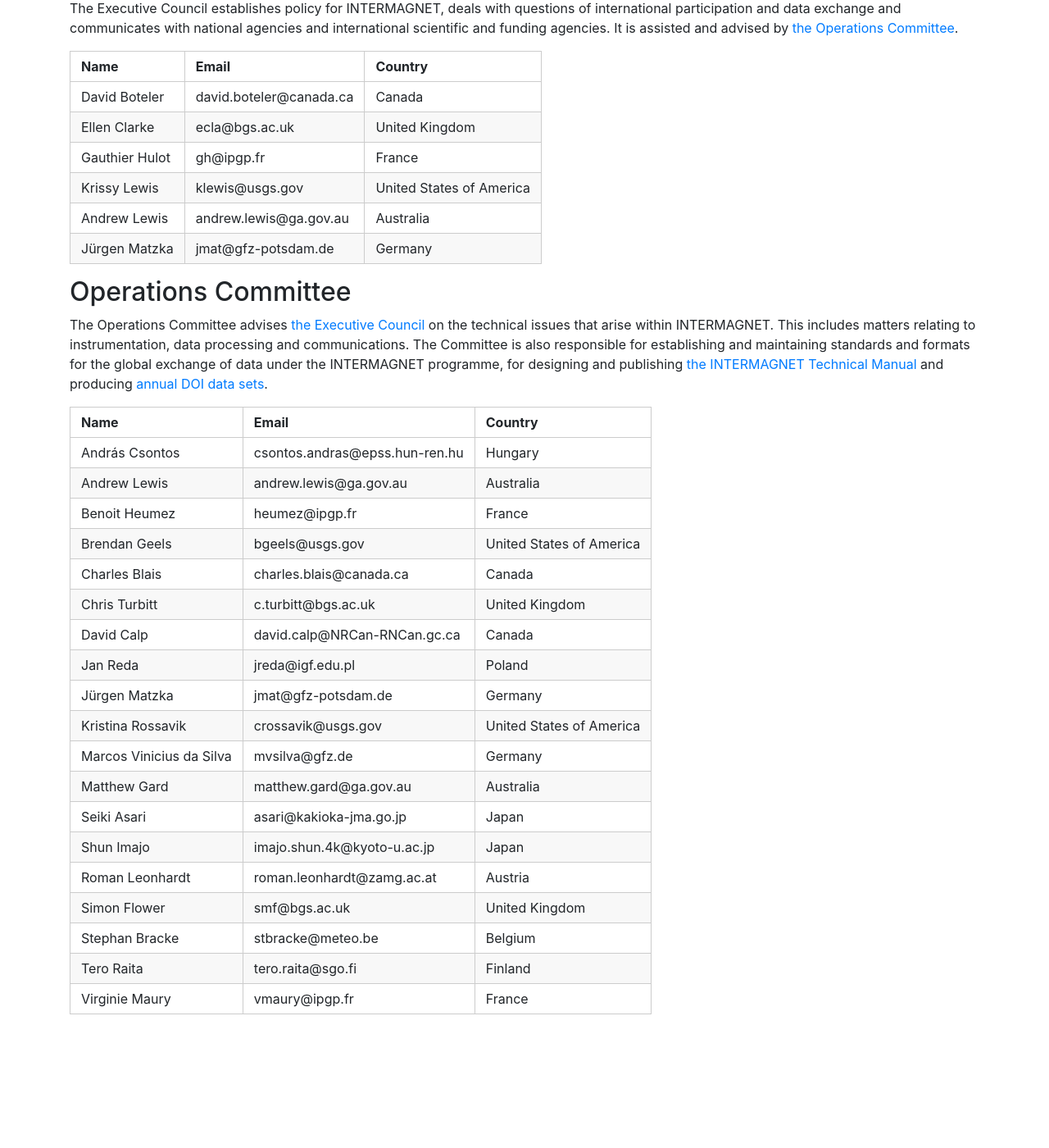
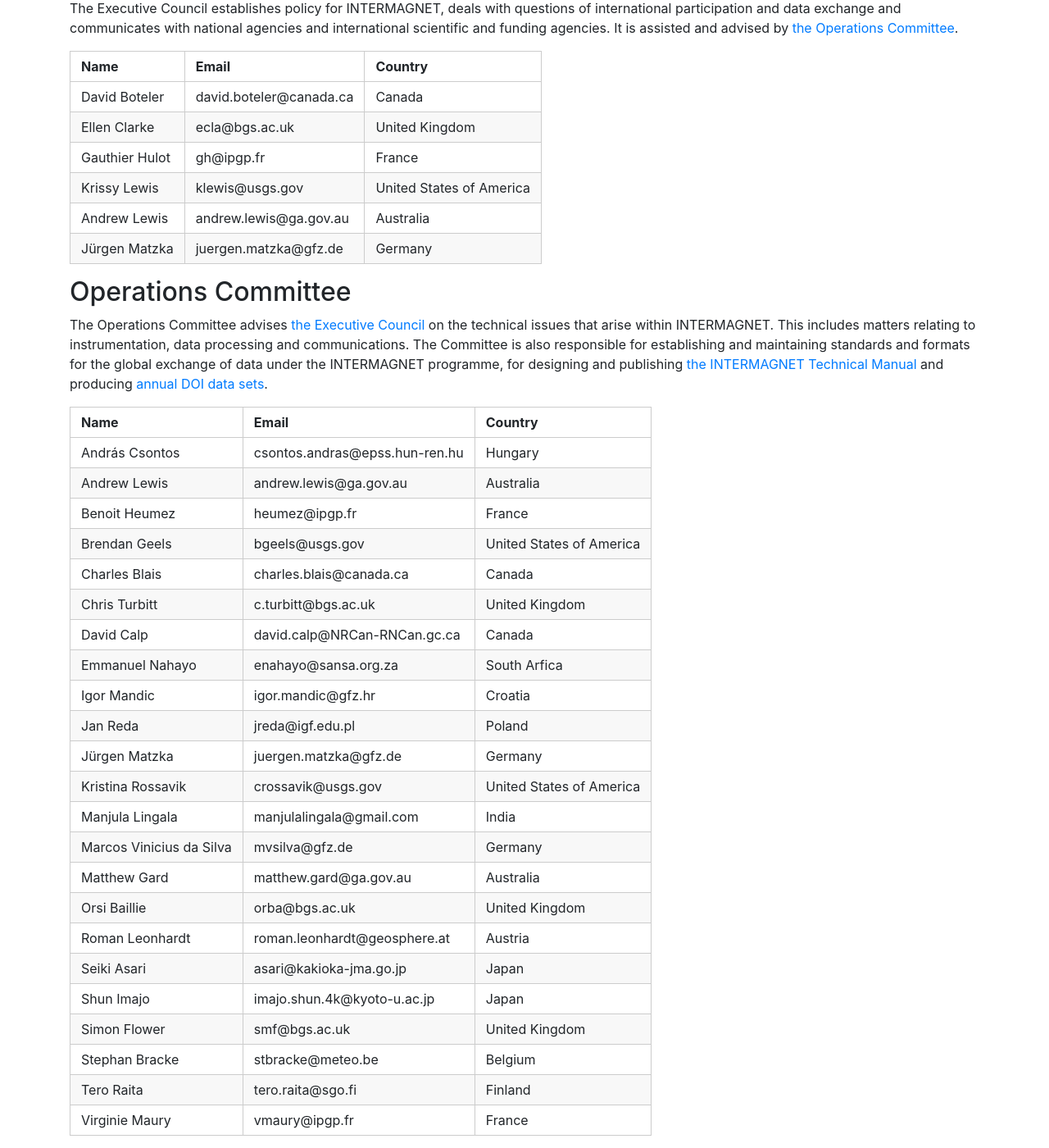
Before and after one commit to INTERMAGNET/intermagnet.github.io, a Jekyll site: the page built from contacts.md, in a window 1280 px wide and 1400 px high, scrolled down 301 px. Shown: the whole window at 82% size. Built offline with Jekyll 4.4.1, drawn with Linux system fonts in a browser that asks for light colours; before the commit the page ends 1553 px from its top, so only the background shows below that.

```diff
--- a/contacts.md
+++ b/contacts.md
@@ -13,7 +13,7 @@ The Executive Council establishes policy for INTERMAGNET, deals with questions o
 | Gauthier Hulot | gh@ipgp.fr | France |
 | Krissy Lewis | klewis@usgs.gov | United States of America |
 | Andrew Lewis | andrew.lewis@ga.gov.au | Australia |
-| Jürgen Matzka | jmat@gfz-potsdam.de | Germany |
+| Jürgen Matzka | juergen.matzka@gfz.de | Germany |
 
 ## Operations Committee
 
@@ -28,14 +28,18 @@ The Operations Committee advises [the Executive Council](#executive-council) on
 | Charles Blais            | charles.blais@canada.ca        | Canada                   |
 | Chris Turbitt            | c.turbitt@bgs.ac.uk            | United Kingdom           |
 | David Calp               | david.calp@NRCan-RNCan.gc.ca   | Canada                   |
+| Emmanuel Nahayo          | enahayo@sansa.org.za           | South Arfica             |
+| Igor Mandic              | igor.mandic@gfz.hr             | Croatia                  |
 | Jan Reda                 | jreda@igf.edu.pl               | Poland                   |
-| Jürgen Matzka            | jmat@gfz-potsdam.de            | Germany                  |
+| Jürgen Matzka            | juergen.matzka@gfz.de          | Germany                  |
 | Kristina Rossavik        | crossavik@usgs.gov             | United States of America |
+| Manjula Lingala          | manjulalingala@gmail.com       | India                    |
 | Marcos Vinicius da Silva | mvsilva@gfz.de                 | Germany                  |
 | Matthew Gard             | matthew.gard@ga.gov.au         | Australia                |
+| Orsi Baillie             | orba@bgs.ac.uk                 | United Kingdom           |
+| Roman Leonhardt          | roman.leonhardt@geosphere.at   | Austria                  |
 | Seiki Asari              | asari@kakioka-jma.go.jp        | Japan                    |
 | Shun Imajo               | imajo.shun.4k@kyoto-u.ac.jp    | Japan                    |
-| Roman Leonhardt          | roman.leonhardt@zamg.ac.at     | Austria                  |
 | Simon Flower             | smf@bgs.ac.uk                  | United Kingdom           |
 | Stephan Bracke           | stbracke@meteo.be              | Belgium                  |
 | Tero Raita               | tero.raita@sgo.fi              | Finland                  |
```
Also changed, not shown: structure.md (+4 -1 lines).
